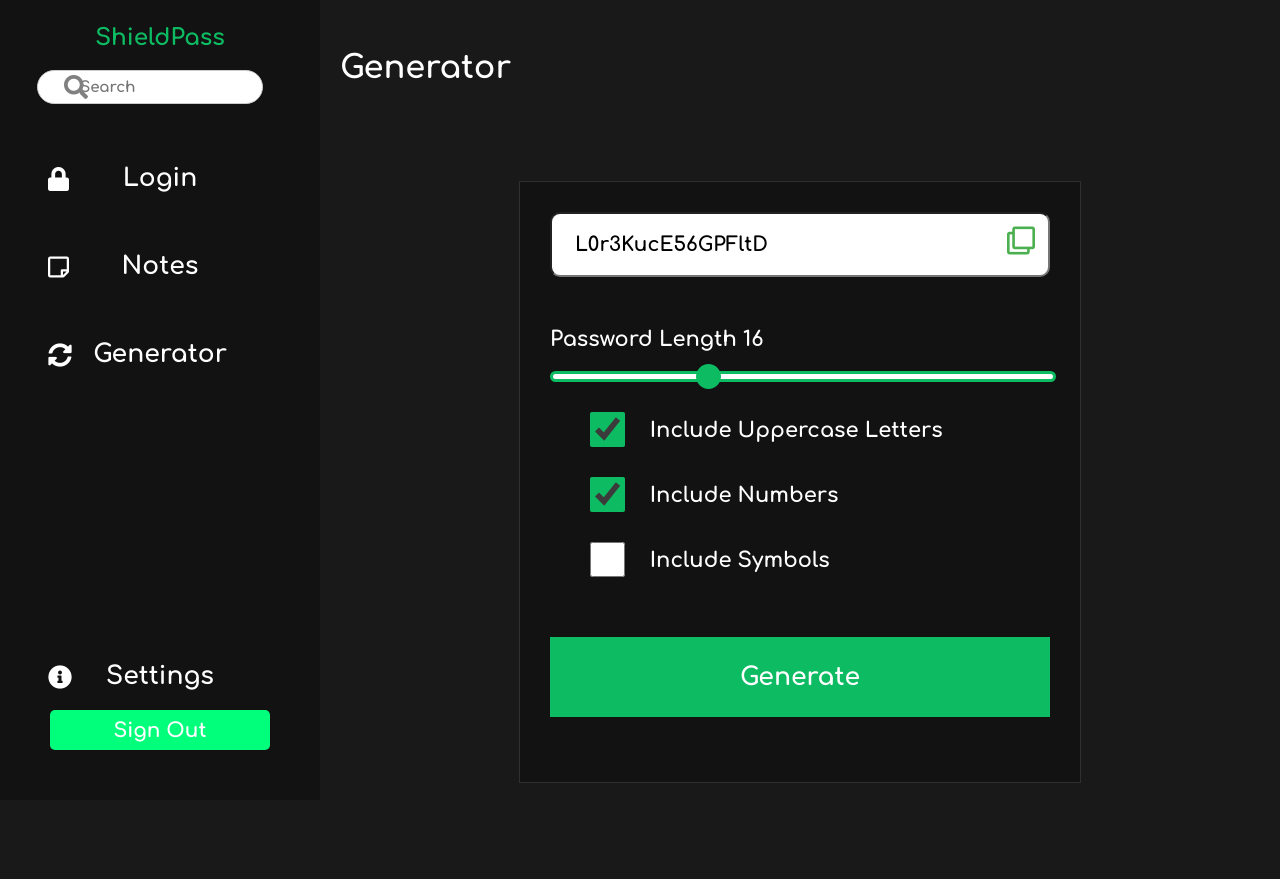
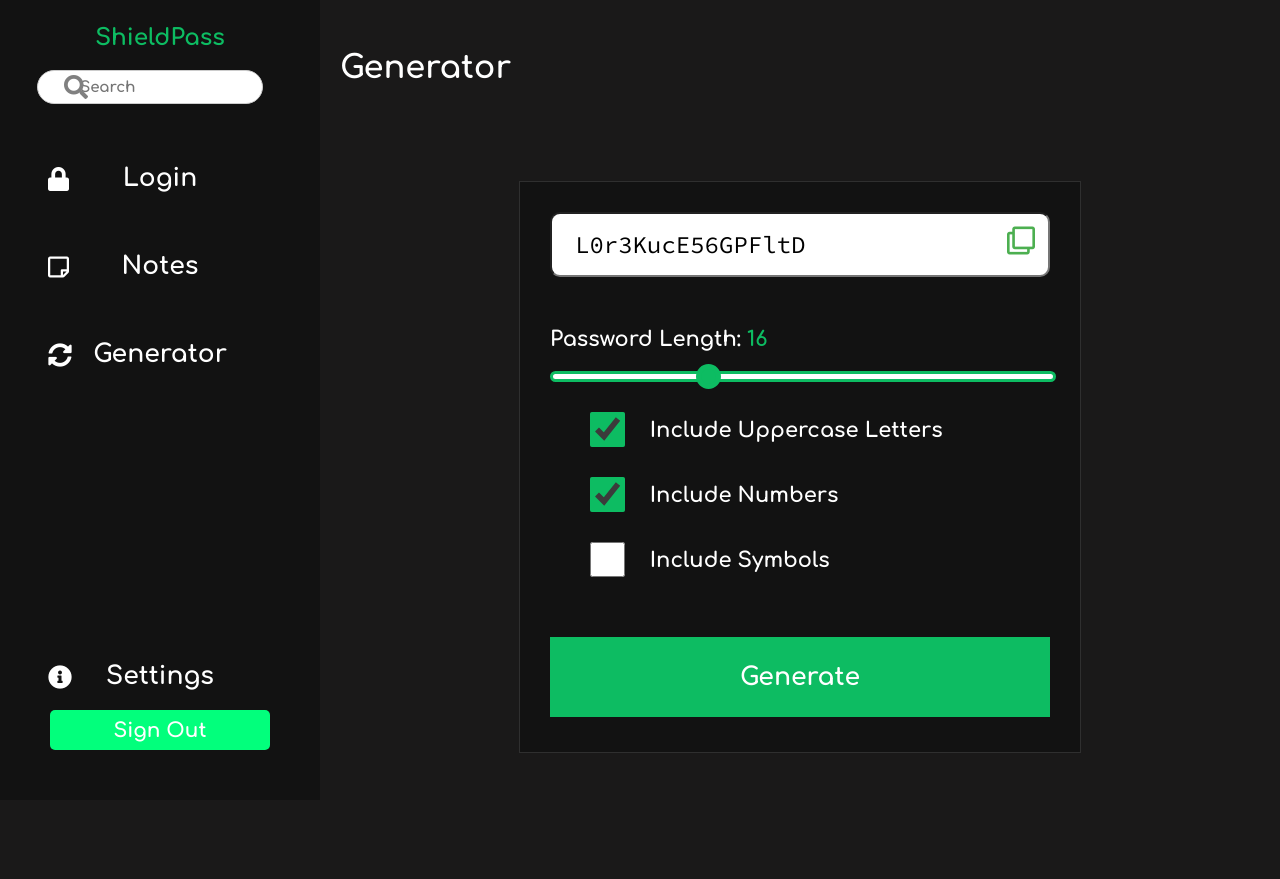
Before and after one commit to parrishl21/shieldPass, a Flask app: page /generator in a window 1280 px wide. After the commit the page ends 753 px from the top, so only its background shows below. Run offline with Flask 3, Linux system fonts and the light colour scheme; a user stored in the database is signed in; some libraries are stand-ins or nearby versions.

Commit message:
finalized css

```diff
--- a/static/css/generator.css
+++ b/static/css/generator.css
@@ -10,6 +10,10 @@ table {
     width: 92%;
     border-collapse: collapse;
     margin: auto;
+}
+
+b {
+    color: #0DBC62;
 }
 
 .logo-img {
@@ -34,7 +38,7 @@ table {
     padding: 30px;
     border: 1px solid #2F2F2F;
     width: 500px;
-    height: 540px;
+    height: 510px;
     /* display: flex; */
     flex-direction: column;
     position: relative;
@@ -158,3 +162,7 @@ table {
     overflow-y: auto;
     margin-left: 25%;
 }
+#generator-output {
+    font-family: 'Source Code Pro', monospace;
+    font-size: 24px;
+}
--- a/static/js/generator.js
+++ b/static/js/generator.js
@@ -15,7 +15,7 @@ function copyText(inputId) {
 
 function updateLength() {
     let length = document.getElementById("generator-length").value;
-    let str = "Password Length " + length;
+    let str = 'Password Length: <b>' + length + '</b>';
     document.getElementById("generator-length-text").innerHTML = str;
     generatePassword();
 
--- a/templates/generator.html
+++ b/templates/generator.html
@@ -8,6 +8,7 @@
     <link rel="stylesheet" href="{{ url_for('static', filename='css/generator.css') }}">
     <link rel="stylesheet" href="{{ url_for('static', filename='css/homepage_left.css') }}">
     <link rel="stylesheet" href="https://cdnjs.cloudflare.com/ajax/libs/font-awesome/5.15.4/css/all.min.css" integrity="sha384-... " crossorigin="anonymous">
+    <link rel="stylesheet" href="https://fonts.googleapis.com/css?family=Source+Code+Pro">
     <script src="{{ url_for('static', filename='js/generator.js') }}"></script>
 </head>
 
@@ -64,8 +65,8 @@
                         </button>
                     </div>
                     <div class="checkbox-div">
-                        <p class="generator-text" id="generator-length-text" style="justify-content: space-between; display: flex;">Password Length 16</p>
-                        <input class="slider" id="generator-length" name="new-website" type="range" min="10" max="30" value="16" onclick="updateLength()"></br>
+                        <p class="generator-text" id="generator-length-text">Password Length: <b>16</b></p>
+                        <input class="slider" id="generator-length" name="new-website" type="range" min="10" max="30" value="16" oninput="updateLength()"></br>
                     </div>
                     <div class="checkbox-div">
                         <input class="generator-checkbox" id="generator-uppercase" name="generator-uppercase" type="checkbox" onchange="generatePassword()" checked>
```
